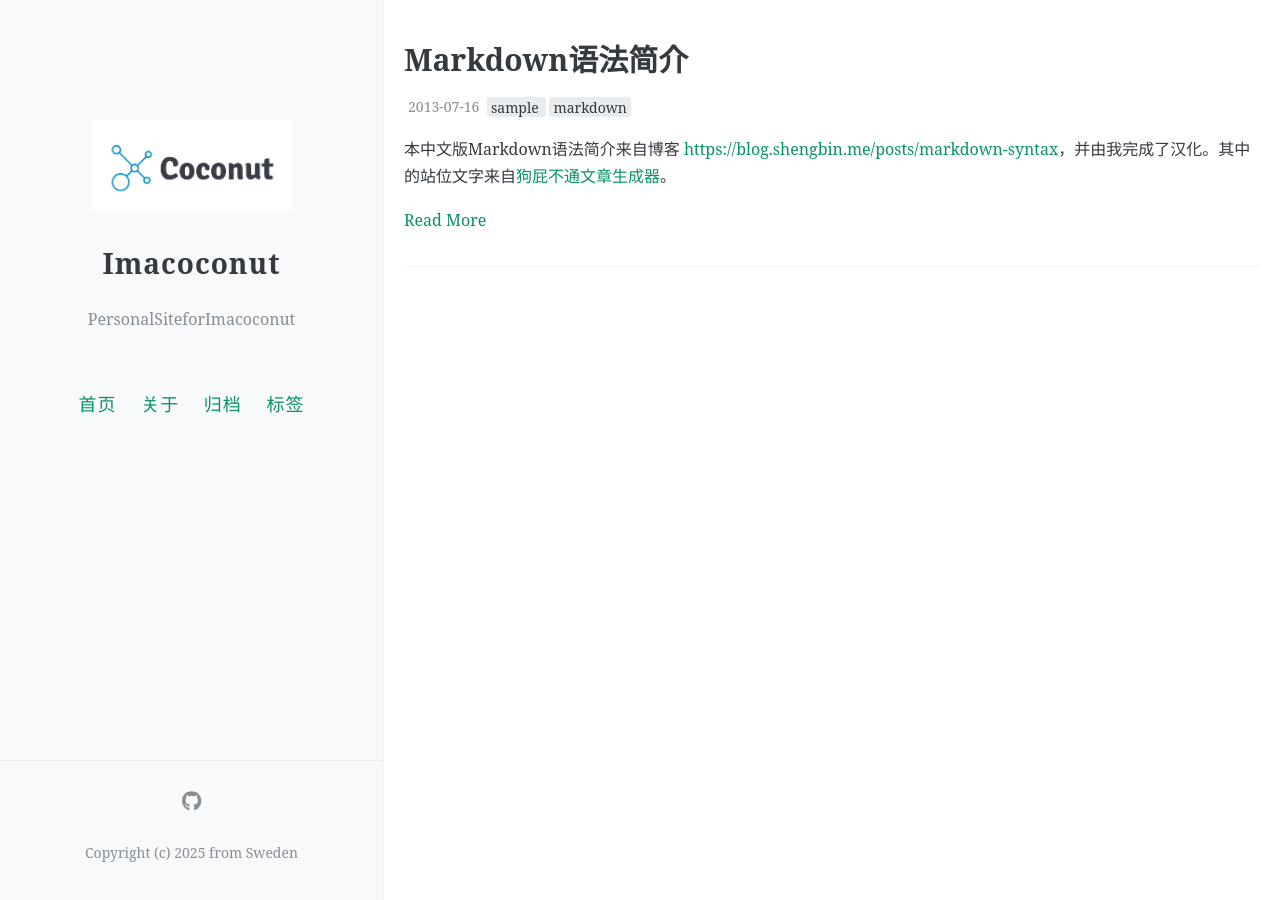
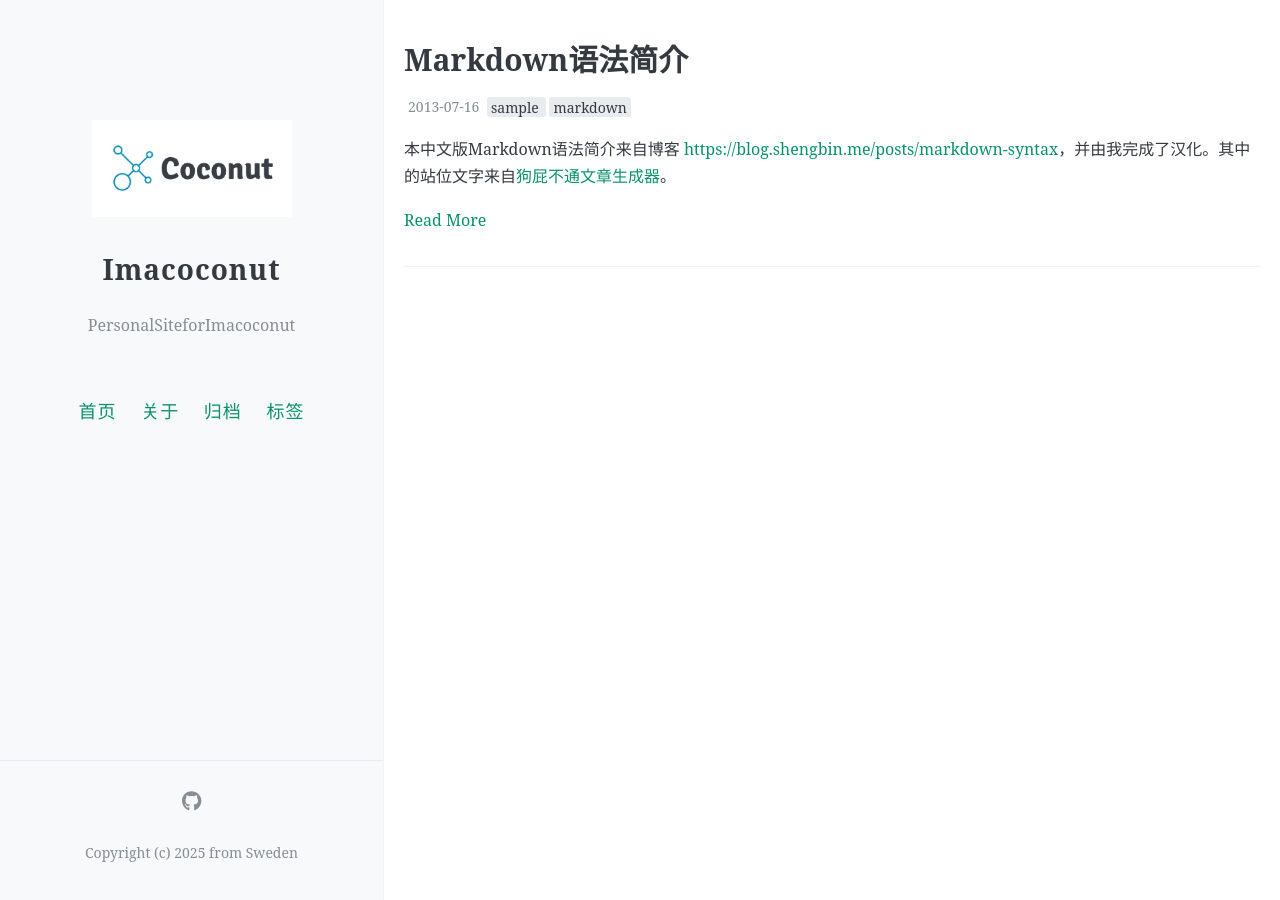
Before and after one commit to REALROOK1E/imacoconut, a Jekyll site: the page built from index.html, in a window 1280 px wide. Built offline with Jekyll 4.4.1, drawn with Linux system fonts in a browser that asks for light colours; the list of posts is cut into pages by our own code; comment, search, counter and statistics services are not loaded.

Commit message:
Update _config.yml

```diff
--- a/_config.yml
+++ b/_config.yml
@@ -19,10 +19,10 @@
 #
 
 # 你的博客logo图片URL，建议尺寸不超过300px × 300px
-avatar: https://github.com/REALROOK1E/imacoconut/blob/master/images/%E5%BE%AE%E4%BF%A1%E6%88%AA%E5%9B%BE_20250311102039.png
+avatar: https://github.com/REALROOK1E/imacoconut/blob/master/images/%E8%BF%99%E4%B8%AA%E6%98%AF%E5%AE%8C%E6%95%B4%E7%9A%84.png
 
 # 你的favicon（出现在浏览器tab上）图片URL，建议使用较小(64px × 64px)的图片
-favicon: https://github.com/REALROOK1E/imacoconut/blob/master/images/%E5%BE%AE%E4%BF%A1%E6%88%AA%E5%9B%BE_20250311102401.png
+favicon: https://github.com/REALROOK1E/imacoconut/blob/master/images/%E8%BF%99%E4%B8%AA%E6%98%AF%E6%99%93%E5%BE%97.png
 
 
 # 菜单中的按钮
```
